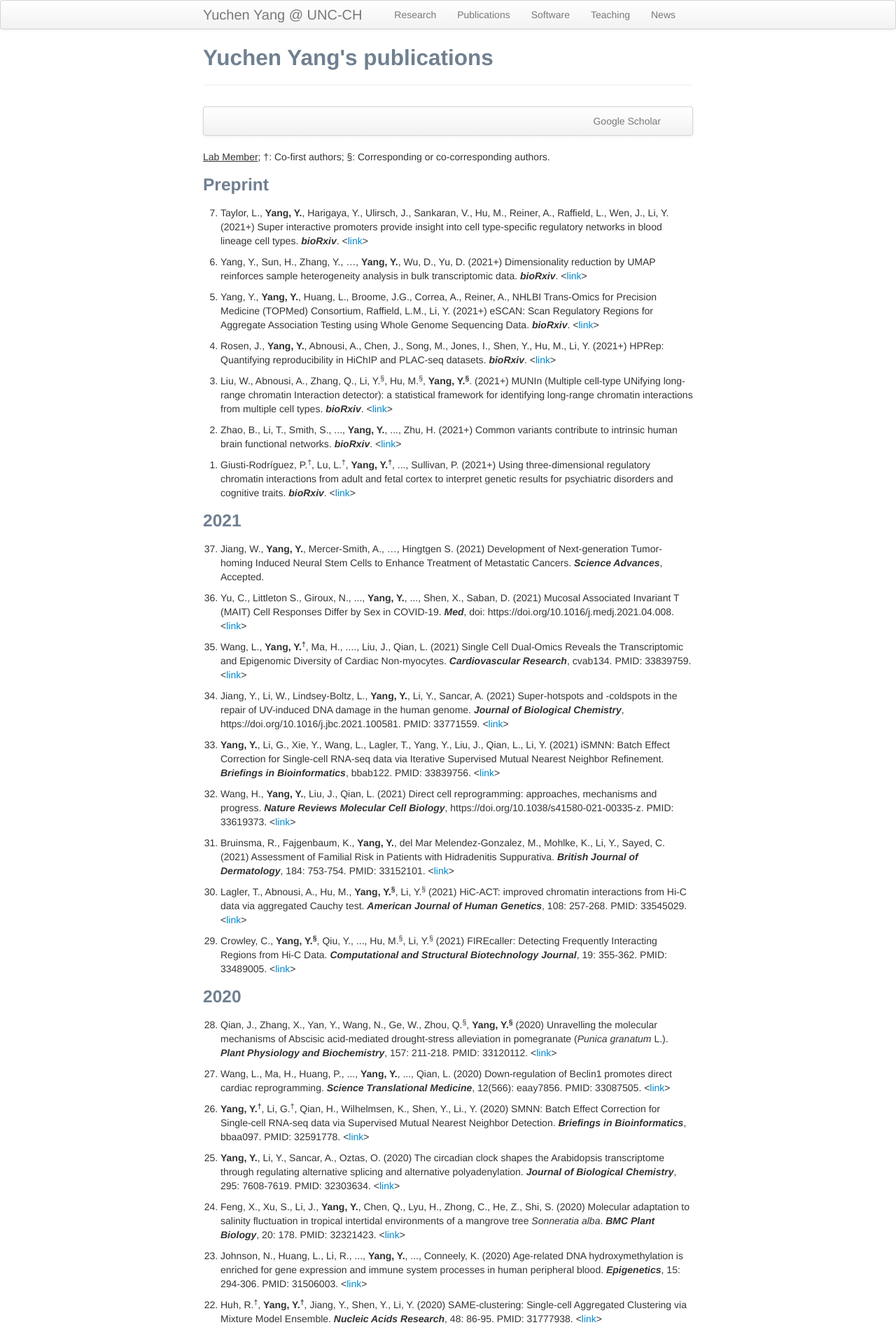
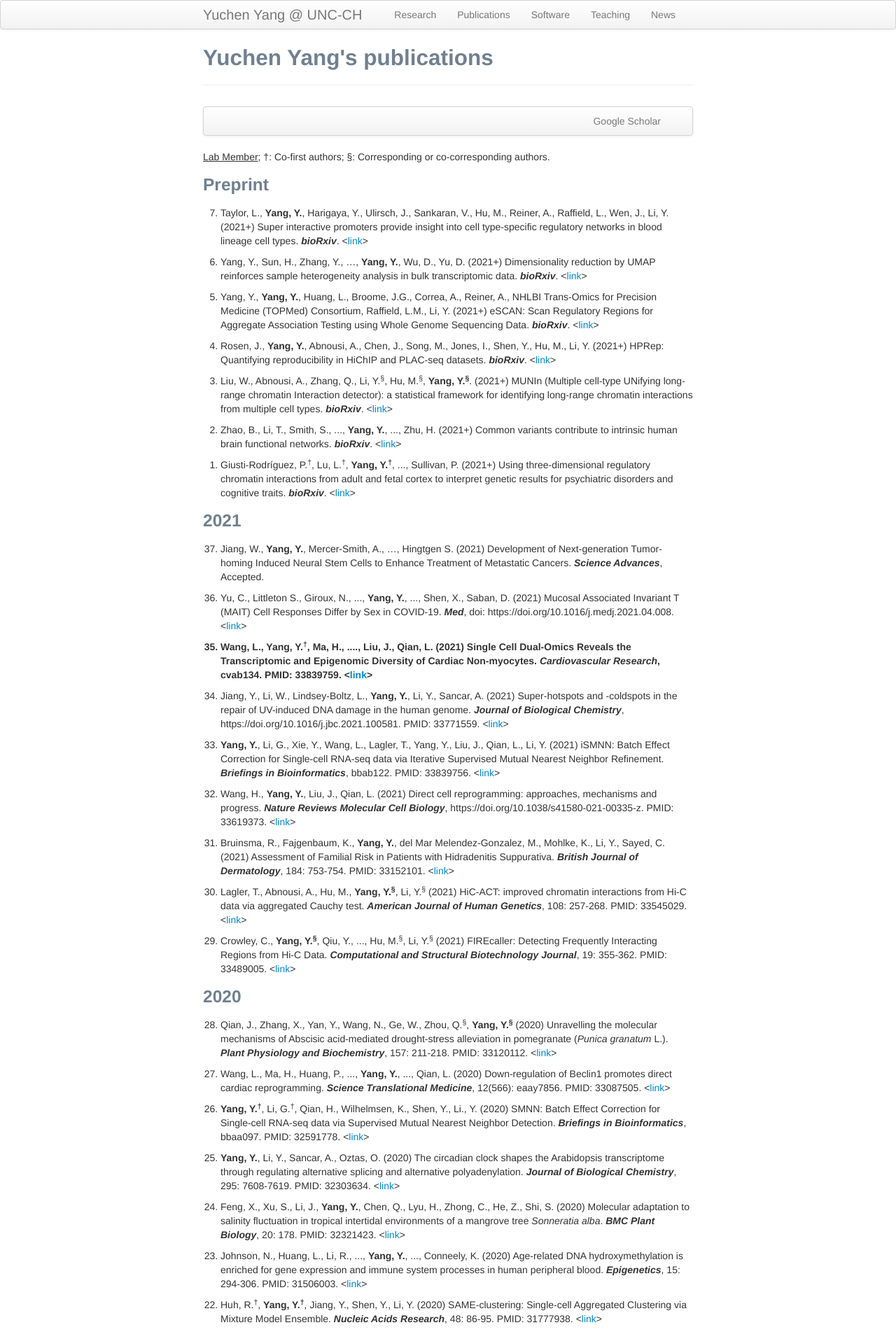
Before and after one commit to yycunc/yycunc.github.io, a Jekyll site: the page built from pages/pubs.md, in a window 1280 px wide. Shown: the top 1913 px of the page at 70% size. Built offline with Jekyll 4.4.1, drawn with Linux system fonts in a browser that asks for light colours.

Commit message:
Update pubs.md

```diff
--- a/pages/pubs.md
+++ b/pages/pubs.md
@@ -33,7 +33,7 @@ title: Yuchen Yang's publications
 
 <ol start="36"> <li>Yu, C., Littleton S., Giroux, N., ..., <b>Yang, Y.</b>, ..., Shen, X., Saban, D. (2021) Mucosal Associated Invariant T (MAIT) Cell Responses Differ by Sex in COVID-19. <i><b>Med</b></i>, doi: https://doi.org/10.1016/j.medj.2021.04.008. <<a href="https://www.cell.com/med/pdf/S2666-6340(21)00157-4.pdf?_returnURL=https%3A%2F%2Flinkinghub.elsevier.com%2Fretrieve%2Fpii%2FS2666634021001574%3Fshowall%3Dtrue">link</a>></li></ol>
 
-<ol start="35"> <li font-weight:bold>Wang, L., <b>Yang, Y.<sup>&dagger;</sup></b>, Ma, H., ...., Liu, J., Qian, L. (2021) Single Cell Dual-Omics Reveals the Transcriptomic and Epigenomic Diversity of Cardiac Non-myocytes. <i><b>Cardiovascular Research</b></i>, cvab134. PMID: 33839759. <<a href="https://academic.oup.com/cardiovascres/advance-article-abstract/doi/10.1093/cvr/cvab134/6220323">link</a>></li></ol>
+<ol start="35"> <li style="font-weight:bold">Wang, L., <b>Yang, Y.<sup>&dagger;</sup></b>, Ma, H., ...., Liu, J., Qian, L. (2021) Single Cell Dual-Omics Reveals the Transcriptomic and Epigenomic Diversity of Cardiac Non-myocytes. <i><b>Cardiovascular Research</b></i>, cvab134. PMID: 33839759. <<a href="https://academic.oup.com/cardiovascres/advance-article-abstract/doi/10.1093/cvr/cvab134/6220323">link</a>></li></ol>
 
 <ol start="34"> <li>Jiang, Y., Li, W., Lindsey-Boltz, L., <b>Yang, Y.</b>, Li, Y., Sancar, A. (2021) Super-hotspots and -coldspots in the repair of UV-induced DNA damage in the human genome. <i><b>Journal of Biological Chemistry</b></i>, https://doi.org/10.1016/j.jbc.2021.100581. PMID: 33771559. <<a href="https://www.jbc.org/article/S0021-9258(21)00361-6/fulltext">link</a>></li></ol>
 
```
